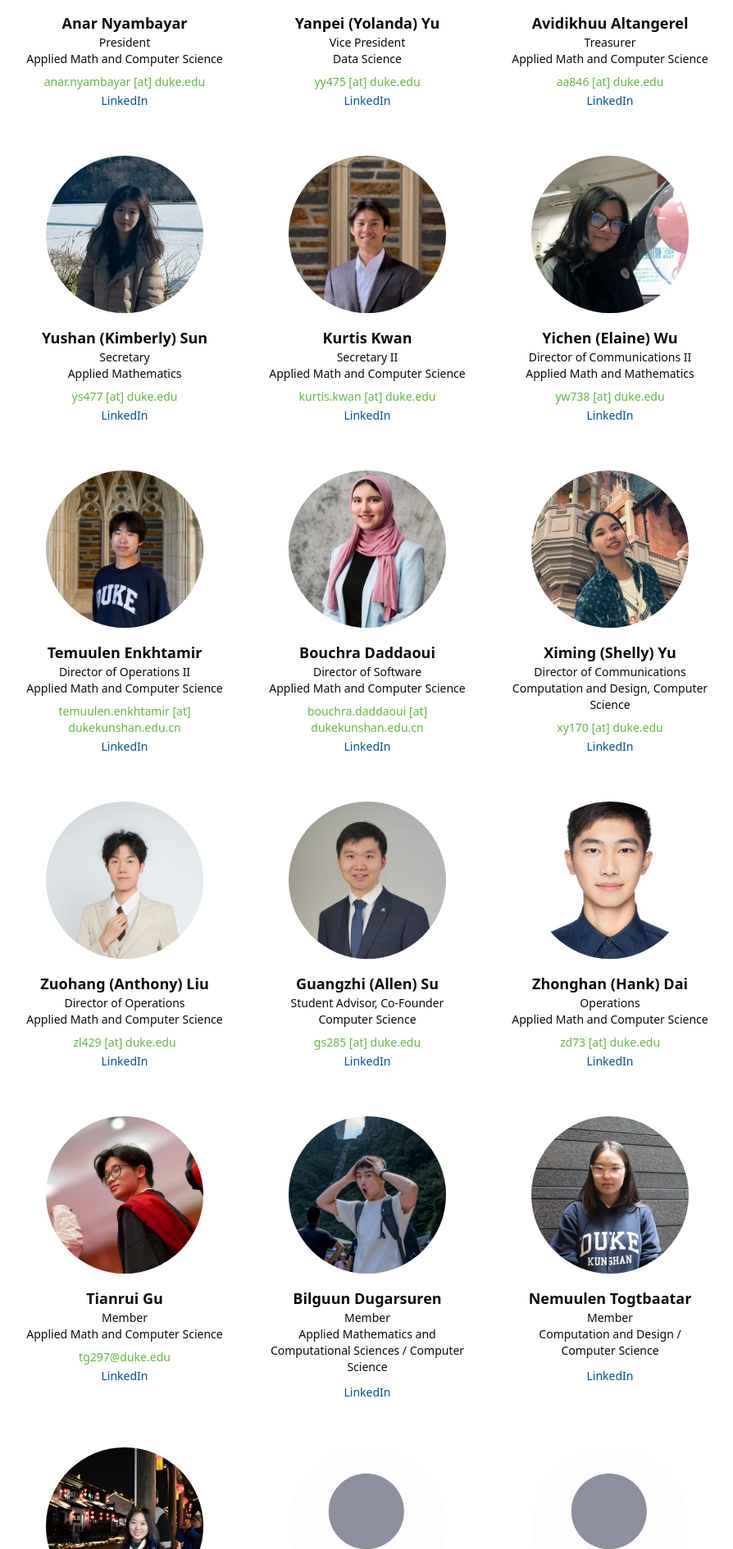
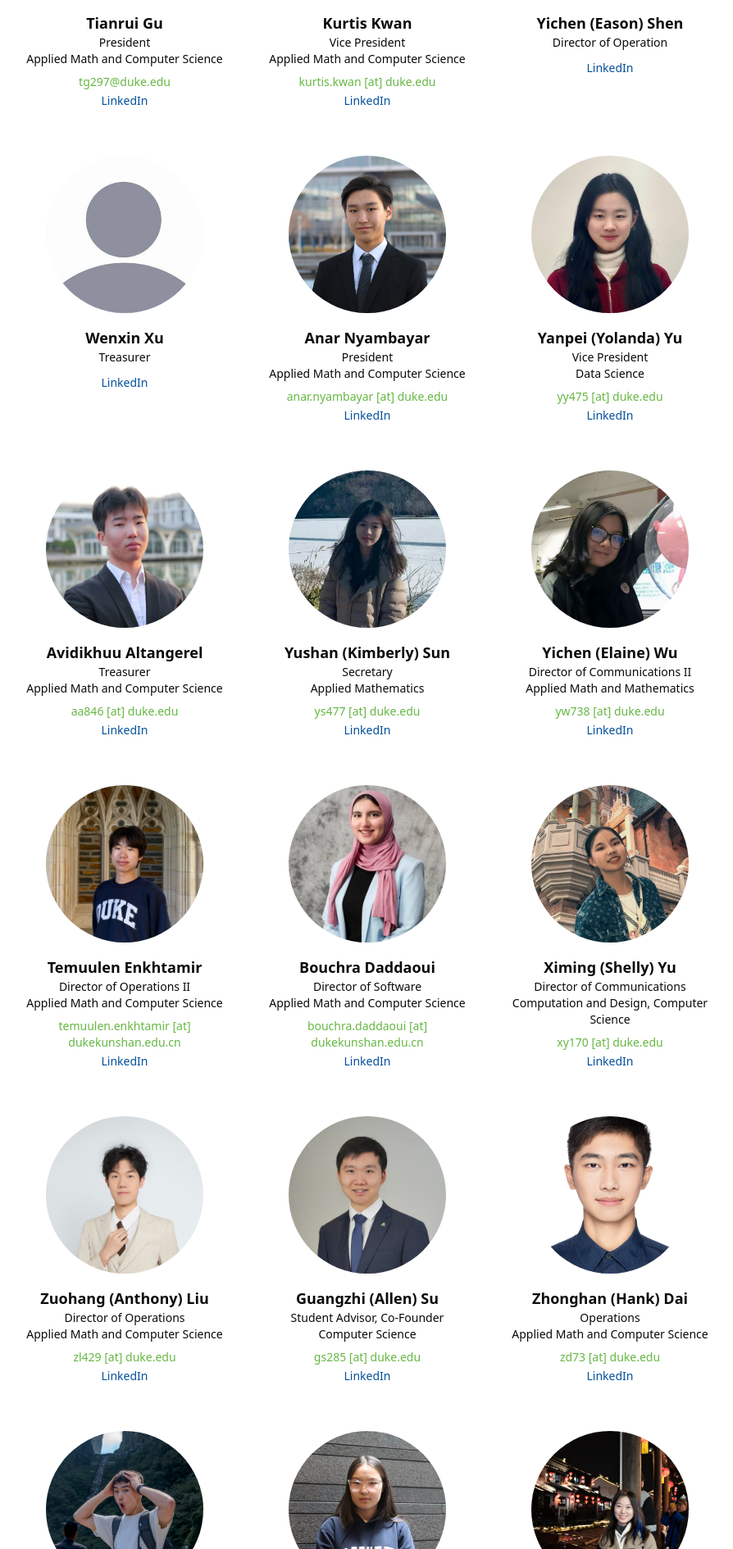
Before and after one commit to DKU-CS-Club/dkucs.com, a Next.js app: page /about in a window 1280 px wide. Shown: the part 410-2300 px from the top of the page at 82% size, without its empty margins (192-1086 px from the left). Built offline with nearby package versions, Linux system fonts and the light colour scheme.

Commit message:
Update team.tsx

```diff
--- a/src/components/team.tsx
+++ b/src/components/team.tsx
@@ -3,6 +3,38 @@
 // Component/team.tsx
 
 const clubMembers = [
+	{
+		name: "Tianrui Gu",
+		role: "President",
+		major: "Applied Math and Computer Science",
+		email: "tg297@duke.edu",
+		linkedin: "www.linkedin.com/in/天睿-顾-744428405",
+		picture: "/team/tianrui.jpg",
+	},
+	{
+		name: "Kurtis Kwan",
+		role: "Vice President",
+		major: "Applied Math and Computer Science",
+		email: "kurtis.kwan [at] duke.edu",
+		linkedin: "https://www.linkedin.com/in/kurtis-kwan/",
+		picture: "/team/kurtis.jpeg",
+	},
+	{
+		name: "Yichen (Eason) Shen",
+		role: "Director of Operation",
+		major: "",
+		email: "",
+		linkedin: "",
+		picture: "/team/eason.jpg",
+	},
+	{
+		name: "Wenxin Xu",
+		role: "Treasurer",
+		major: "",
+		email: "",
+		linkedin: "",
+		picture: "/team/no.png",
+	},
 	{
 		name: "Anar Nyambayar",
 		role: "President",
@@ -34,14 +66,6 @@ const clubMembers = [
 		email: "ys477 [at] duke.edu",
 		linkedin: "http://www.linkedin.com/in/yushan-sun-487b69385",
 		picture: "/team/kimberly.jpg",
-	},
-	{
-		name: "Kurtis Kwan",
-		role: "Secretary II",
-		major: "Applied Math and Computer Science",
-		email: "kurtis.kwan [at] duke.edu",
-		linkedin: "https://www.linkedin.com/in/kurtis-kwan/",
-		picture: "/team/kurtis.jpeg",
 	},
 	{
 		name: "Yichen (Elaine) Wu",
@@ -103,14 +127,6 @@ const clubMembers = [
 		picture: "/team/hank.jpg",
 	},
 	{
-		name: "Tianrui Gu",
-		role: "Member",
-		major: "Applied Math and Computer Science",
-		email: "tg297@duke.edu",
-		linkedin: "www.linkedin.com/in/天睿-顾-744428405",
-		picture: "/team/tianrui.jpg",
-	},
-	{
 		name: "Bilguun Dugarsuren",
 		role: "Member",
 		major: "Applied Mathematics and Computational Sciences / Computer Science",
@@ -143,14 +159,6 @@ const clubMembers = [
 		picture: "/team/no.png",
 	},
 	{
-		name: "Wenxin Xu",
-		role: "Member",
-		major: "",
-		email: "",
-		linkedin: "",
-		picture: "/team/no.png",
-	},
-	{
 		name: "Munish Lohani",
 		role: "Member",
 		major: "",
@@ -165,14 +173,6 @@ const clubMembers = [
 		email: "",
 		linkedin: "",
 		picture: "/team/chinguun.jpg",
-	},
-	{
-		name: "Yichen (Eason) Shen",
-		role: "Member",
-		major: "",
-		email: "",
-		linkedin: "",
-		picture: "/team/eason.jpg",
 	},
 	{
 		name: "Yuxuan Liu",
```
